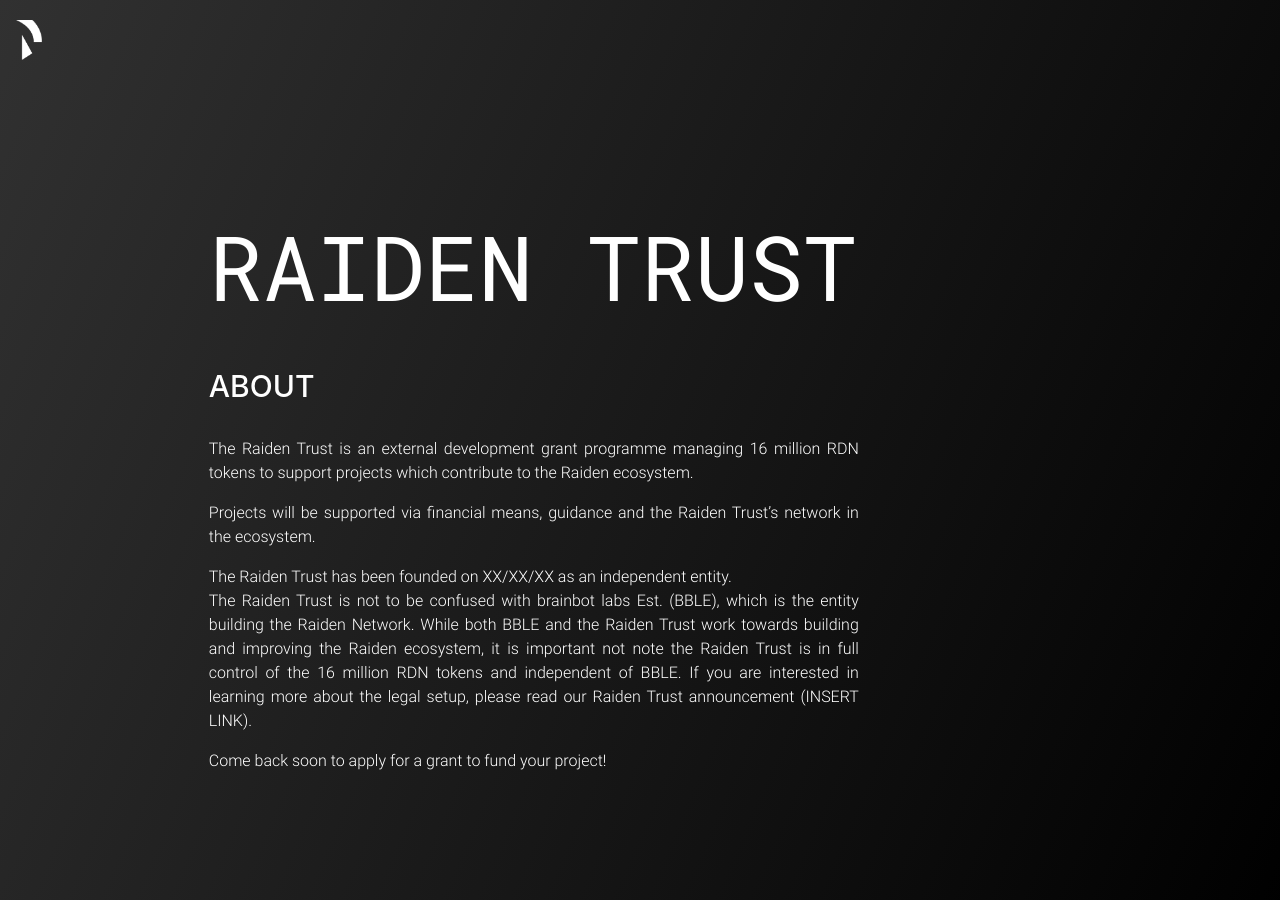
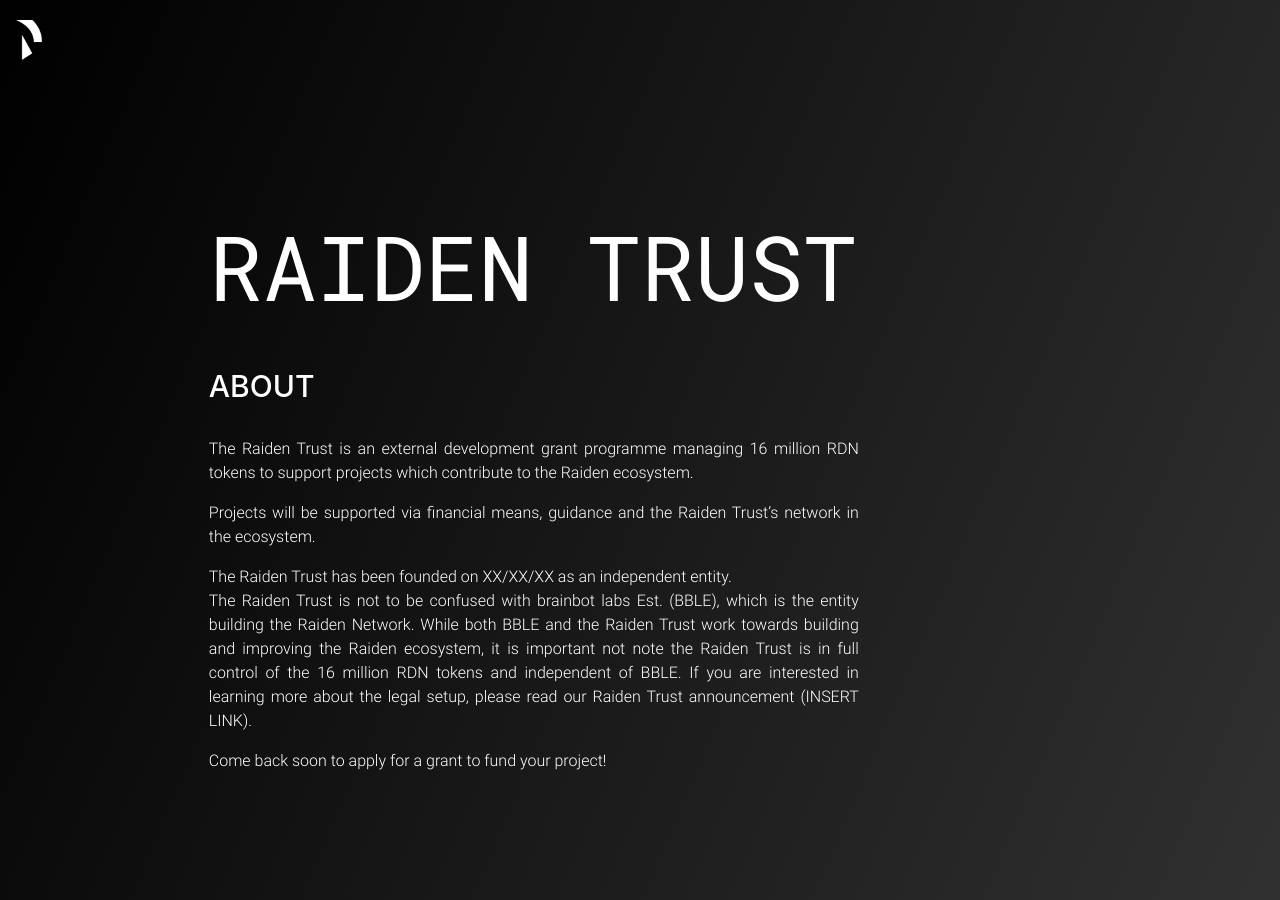
Before and after one commit to raiden-trust/website, a Jekyll site: the page built from index.html, in a window 1280 px wide and 900 px high. Built offline with Jekyll 4.4.1, drawn with Linux system fonts in a browser that asks for light colours.

Commit message:
Update main.scss

```diff
--- a/css/main.scss
+++ b/css/main.scss
@@ -39,7 +39,7 @@ section {
   padding: 0;
 }
 section.dark {
-  background-image: linear-gradient(293deg, #000000, #313131);
+  background-image: linear-gradient(113deg, #000000, #313131);
   color: white;
 }
 
```
